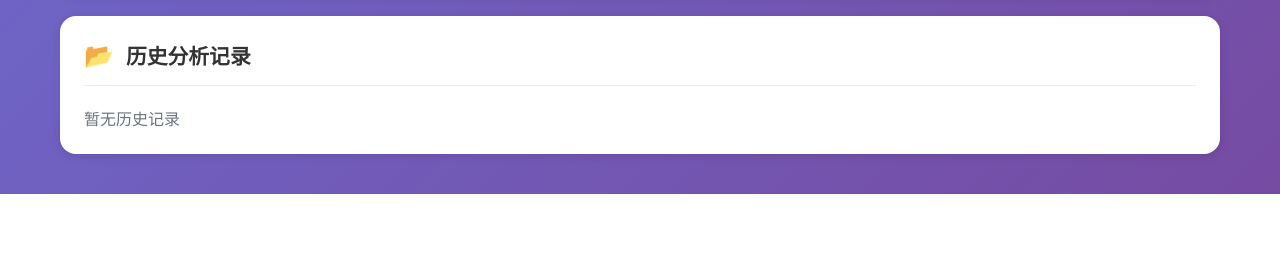
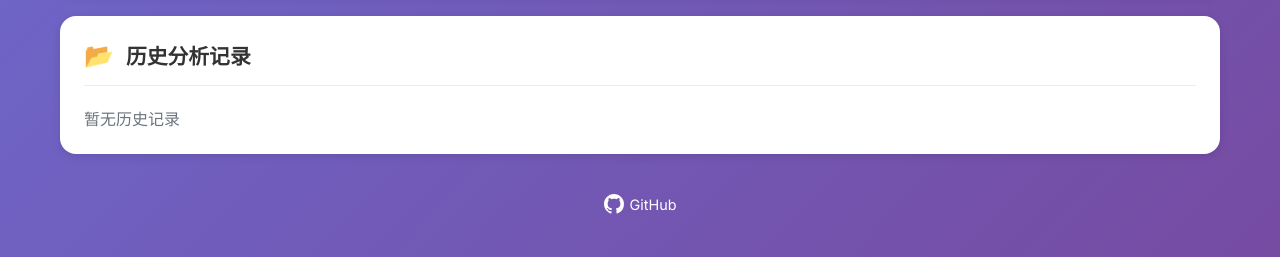
Before and after one commit to unknowlei/Telegram-Message-Reaction-Counter, a Flask app: page / in a window 1280 px wide. Shown: the part 1548-1805 px from the top of the page. Before the commit the page ends 1742 px from the top, so only its background shows below. Run offline with Flask 3, Linux system fonts and the light colour scheme; data that the repository does not hold is empty.

Commit message:
添加链接

```diff
--- a/templates/index.html
+++ b/templates/index.html
@@ -419,6 +419,14 @@
                 <p style="color: var(--text-muted);">暂无历史记录</p>
             </div>
         </div>
+
+        <!-- 页脚 -->
+        <footer style="text-align: center; padding: 20px 0; color: rgba(255,255,255,0.8); font-size: 0.9rem;">
+            <a href="https://github.com/unknowlei/Telegram-Message-Reaction-Counter" target="_blank" style="color: white; text-decoration: none; display: inline-flex; align-items: center; gap: 6px;">
+                <svg height="20" width="20" viewBox="0 0 16 16" fill="currentColor"><path d="M8 0C3.58 0 0 3.58 0 8c0 3.54 2.29 6.53 5.47 7.59.4.07.55-.17.55-.38 0-.19-.01-.82-.01-1.49-2.01.37-2.53-.49-2.69-.94-.09-.23-.48-.94-.82-1.13-.28-.15-.68-.52-.01-.53.63-.01 1.08.58 1.23.82.72 1.21 1.87.87 2.33.66.07-.52.28-.87.51-1.07-1.78-.2-3.64-.89-3.64-3.95 0-.87.31-1.59.82-2.15-.08-.2-.36-1.02.08-2.12 0 0 .67-.21 2.2.82.64-.18 1.32-.27 2-.27.68 0 1.36.09 2 .27 1.53-1.04 2.2-.82 2.2-.82.44 1.1.16 1.92.08 2.12.51.56.82 1.27.82 2.15 0 3.07-1.87 3.75-3.65 3.95.29.25.54.73.54 1.48 0 1.07-.01 1.93-.01 2.2 0 .21.15.46.55.38A8.013 8.013 0 0016 8c0-4.42-3.58-8-8-8z"/></svg>
+                GitHub
+            </a>
+        </footer>
     </div>
 
     <script>
```
